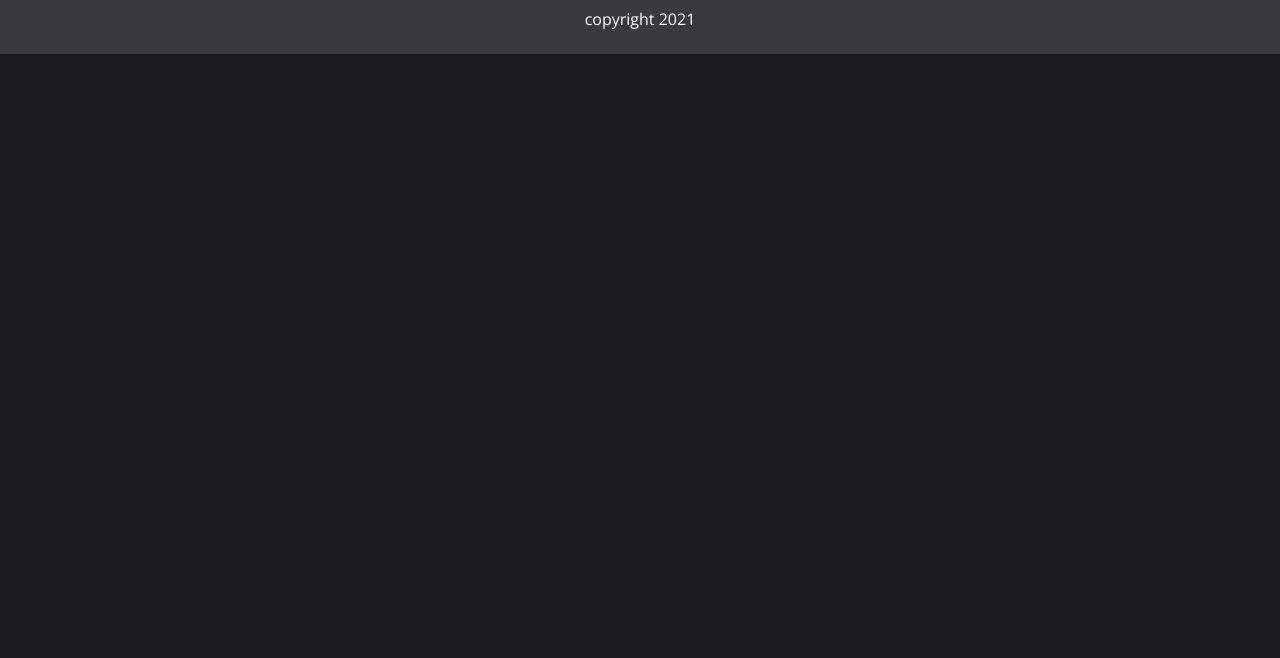
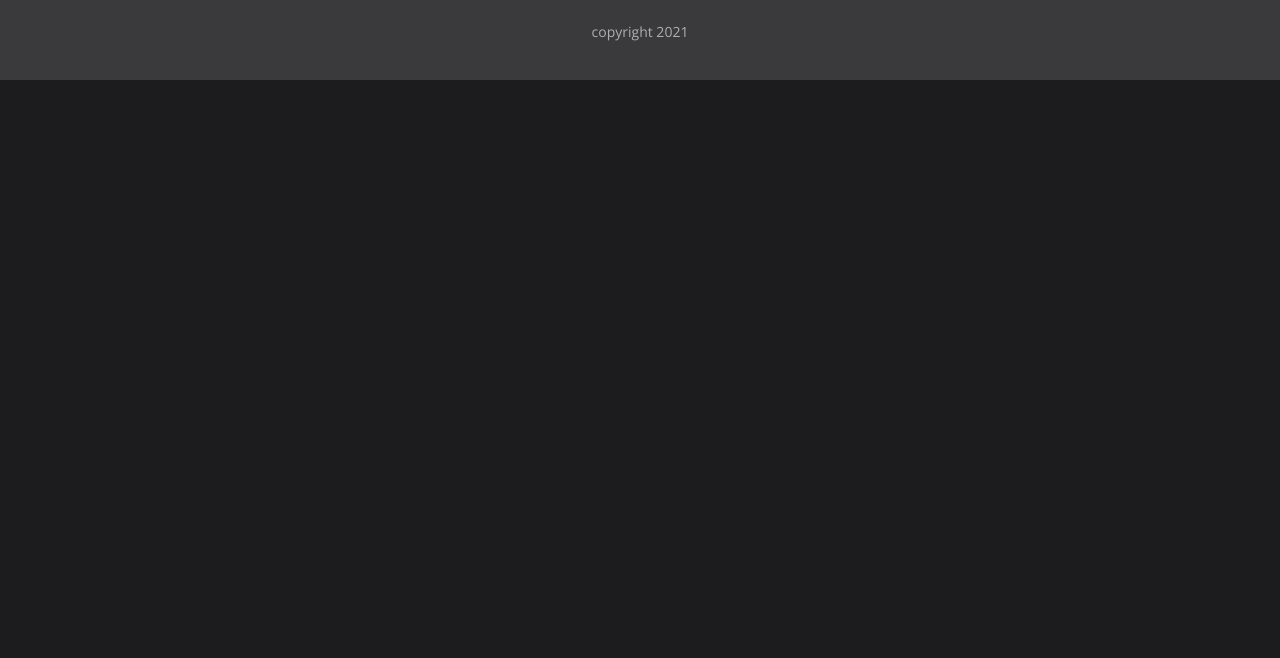
Before and after one commit to xenomech/MySpot, a Gatsby site: page / in a window 1280 px wide. Shown: the part 142-800 px from the top of the page. Built offline with nearby package versions, Linux system fonts and the light colour scheme; Gatsby itself is replaced by a stand-in of ours.

Commit message:
🎨 Added styles and colors from themes!

```diff
--- a/package.json
+++ b/package.json
@@ -18,6 +18,7 @@
     "@mdx-js/react": "^1.6.22",
     "babel-plugin-styled-components": "^1.12.0",
     "gatsby": "^3.2.1",
+    "gatsby-image": "^3.3.0",
     "gatsby-plugin-google-fonts": "^1.0.1",
     "gatsby-plugin-mdx": "^2.3.0",
     "gatsby-plugin-sharp": "^3.3.1",
--- /dev/null
+++ b/src/components/contents.js
@@ -0,0 +1,6 @@
+import React from "react"
+import { ContentWrapper } from "../styles"
+
+export const Content = ({ children }) => {
+  return <ContentWrapper>{children}</ContentWrapper>
+}
--- a/src/components/footer.js
+++ b/src/components/footer.js
@@ -1,9 +1,11 @@
 import React from "react"
-import { FooterWrapper } from "../styles"
+import { FooterWrapper, P } from "../styles"
 export const Footer = () => {
   return (
     <FooterWrapper>
-      <p>copyright 2021</p>
+      <P color="sysGrayLight2" size="xSmall">
+        copyright 2021
+      </P>
     </FooterWrapper>
   )
 }
--- a/src/components/index.js
+++ b/src/components/index.js
@@ -1,3 +1,4 @@
 export * from "./container"
 export * from "./nav"
 export * from "./footer"
+export * from "./contents"
--- /dev/null
+++ b/src/styles/Typography.js
@@ -0,0 +1,420 @@
+import styled from "styled-components"
+
+export const P = styled.p`
+  margin: ${props => (props.margin ? props.margin : 0)};
+  font-size: ${props => {
+    switch (props.size) {
+      case "xxSmall":
+        return ".25rem"
+      case "xSmall":
+        return ".875rem"
+      case "small":
+        return "1rem"
+      case "medium":
+        return "1.125rem"
+      case "large":
+        return "3rem"
+      case "xlarge":
+        return "4rem"
+      case "xxlarge":
+        return "6rem"
+      default:
+        return "1.125rem"
+    }
+  }};
+  line-height: 1rem;
+  padding: 1rem 0rem;
+  color: ${props => {
+    switch (props.color) {
+      case "sysGrayLight1":
+        return "rgb(142,142,147)"
+      case "sysGrayLight2":
+        return "rgb(174,174,178)"
+      case "sysGrayLight3":
+        return "rgb(199,199,204)"
+      case "sysGrayLight4":
+        return "rgb(209,209,214)"
+
+      case "sysGrayLight5":
+        return "rgb(229,229,234)"
+      case "sysGrayLight6":
+        return "rgb(242,242,247)"
+      //colours
+      case "sysBlueLight":
+        return "rgb(0,122,255)"
+      case "sysGreenLight":
+        return "rgb(52,199,89)"
+      case "sysIndigoLight":
+        return "rgb(88,86,214)"
+      case "sysOrangeLight":
+        return "rgb(255,149,0)"
+      case "sysPinkLight":
+        return "rgb(255,45,85)"
+      case "sysPurpleLight":
+        return "rgb(175,82,222)"
+      case "sysRedLight":
+        return "rgb(255,59,48)"
+      case "sysTealLight":
+        return "rgb(90,200,250)"
+      case "sysYellowLight":
+        return "rgb(255,204,0)"
+      //dark colours
+      //grays
+      case "sysGrayDark1":
+        return "rgb(142,142,147)"
+      case "sysGrayDark2":
+        return "rgb(99,99,102)"
+      case "sysGrayDark3":
+        return "rgb(72,72,74)"
+      case "sysGrayDark4":
+        return "rgb(58,58,60)"
+      case "sysGrayDark5":
+        return "rgb(44,44,46)"
+      case "sysGrayDark6":
+        return "rgb(28,28,30)"
+      //colours
+      case "sysBlueDark":
+        return "rgb(10,132,255)"
+      case "sysGreenDark":
+        return "rgb(48,209,88)"
+      case "sysIndigoDark":
+        return "rgb(94,92,230)"
+      case "sysOrangeDark":
+        return "rgb(255,159,10)"
+      case "sysPinkDark":
+        return "rgb(255,55,95)"
+      case "sysPurpleDark":
+        return "rgb(191,90,242)"
+      case "sysRedDark":
+        return "rgb(255,69,58)"
+      case "sysTealDark":
+        return "rgb(100,210,255)"
+      case "sysYellowDark":
+        return "rgb(255,214,10)"
+    }
+  }};
+  text-decoration: ${props =>
+    props.textdecoration ? props.textdecoration : "none"};
+  text-align: ${props => (props.textAlign ? props.textAlign : "left")};
+  font-weight: ${props => {
+    switch (props.weight) {
+      case "normal":
+        return 400
+      case "bold":
+        return 700
+      default:
+        return 400
+    }
+  }};
+`
+
+export const H1 = styled.h1`
+  color: ${props => {
+    switch (props.color) {
+      case "sysGrayLight1":
+        return "rgb(142,142,147)"
+      case "sysGrayLight2":
+        return "rgb(174,174,178)"
+      case "sysGrayLight3":
+        return "rgb(199,199,204)"
+      case "sysGrayLight4":
+        return "rgb(209,209,214)"
+
+      case "sysGrayLight5":
+        return "rgb(229,229,234)"
+      case "sysGrayLight6":
+        return "rgb(242,242,247)"
+      //colours
+      case "sysBlueLight":
+        return "rgb(0,122,255)"
+      case "sysGreenLight":
+        return "rgb(52,199,89)"
+      case "sysIndigoLight":
+        return "rgb(88,86,214)"
+      case "sysOrangeLight":
+        return "rgb(255,149,0)"
+      case "sysPinkLight":
+        return "rgb(255,45,85)"
+      case "sysPurpleLight":
+        return "rgb(175,82,222)"
+      case "sysRedLight":
+        return "rgb(255,59,48)"
+      case "sysTealLight":
+        return "rgb(90,200,250)"
+      case "sysYellowLight":
+        return "rgb(255,204,0)"
+      //dark colours
+      //grays
+      case "sysGrayDark1":
+        return "rgb(142,142,147)"
+      case "sysGrayDark2":
+        return "rgb(99,99,102)"
+      case "sysGrayDark3":
+        return "rgb(72,72,74)"
+      case "sysGrayDark4":
+        return "rgb(58,58,60)"
+      case "sysGrayDark5":
+        return "rgb(44,44,46)"
+      case "sysGrayDark6":
+        return "rgb(28,28,30)"
+      //colours
+      case "sysBlueDark":
+        return "rgb(10,132,255)"
+      case "sysGreenDark":
+        return "rgb(48,209,88)"
+      case "sysIndigoDark":
+        return "rgb(94,92,230)"
+      case "sysOrangeDark":
+        return "rgb(255,159,10)"
+      case "sysPinkDark":
+        return "rgb(255,55,95)"
+      case "sysPurpleDark":
+        return "rgb(191,90,242)"
+      case "sysRedDark":
+        return "rgb(255,69,58)"
+      case "sysTealDark":
+        return "rgb(100,210,255)"
+      case "sysYellowDark":
+        return "rgb(255,214,10)"
+    }
+  }};
+
+  font-size: 2.25;
+  line-height: 2;
+
+  text-align: ${props => (props.textAlign ? props.textAlign : "left")};
+  font-weight: 400;
+  margin: ${props => (props.margin ? props.margin : 0)};
+`
+
+export const H2 = styled.h2`
+  font-size: 1.5rem;
+  line-height: 1.5rem;
+  color: ${props => {
+    switch (props.color) {
+      case "sysGrayLight1":
+        return "rgb(142,142,147)"
+      case "sysGrayLight2":
+        return "rgb(174,174,178)"
+      case "sysGrayLight3":
+        return "rgb(199,199,204)"
+      case "sysGrayLight4":
+        return "rgb(209,209,214)"
+
+      case "sysGrayLight5":
+        return "rgb(229,229,234)"
+      case "sysGrayLight6":
+        return "rgb(242,242,247)"
+      //colours
+      case "sysBlueLight":
+        return "rgb(0,122,255)"
+      case "sysGreenLight":
+        return "rgb(52,199,89)"
+      case "sysIndigoLight":
+        return "rgb(88,86,214)"
+      case "sysOrangeLight":
+        return "rgb(255,149,0)"
+      case "sysPinkLight":
+        return "rgb(255,45,85)"
+      case "sysPurpleLight":
+        return "rgb(175,82,222)"
+      case "sysRedLight":
+        return "rgb(255,59,48)"
+      case "sysTealLight":
+        return "rgb(90,200,250)"
+      case "sysYellowLight":
+        return "rgb(255,204,0)"
+      //dark colours
+      //grays
+      case "sysGrayDark1":
+        return "rgb(142,142,147)"
+      case "sysGrayDark2":
+        return "rgb(99,99,102)"
+      case "sysGrayDark3":
+        return "rgb(72,72,74)"
+      case "sysGrayDark4":
+        return "rgb(58,58,60)"
+      case "sysGrayDark5":
+        return "rgb(44,44,46)"
+      case "sysGrayDark6":
+        return "rgb(28,28,30)"
+      //colours
+      case "sysBlueDark":
+        return "rgb(10,132,255)"
+      case "sysGreenDark":
+        return "rgb(48,209,88)"
+      case "sysIndigoDark":
+        return "rgb(94,92,230)"
+      case "sysOrangeDark":
+        return "rgb(255,159,10)"
+      case "sysPinkDark":
+        return "rgb(255,55,95)"
+      case "sysPurpleDark":
+        return "rgb(191,90,242)"
+      case "sysRedDark":
+        return "rgb(255,69,58)"
+      case "sysTealDark":
+        return "rgb(100,210,255)"
+      case "sysYellowDark":
+        return "rgb(255,214,10)"
+    }
+  }};
+
+  text-align: ${props => (props.textAlign ? props.textAlign : "left")};
+  font-weight: bold;
+  margin: ${props => (props.margin ? props.margin : 0)};
+`
+export const H3 = styled.h3`
+  font-size: 1.5rem;
+  line-height: 1.5rem;
+  color: ${props => {
+    switch (props.color) {
+      case "sysGrayLight1":
+        return "rgb(142,142,147)"
+      case "sysGrayLight2":
+        return "rgb(174,174,178)"
+      case "sysGrayLight3":
+        return "rgb(199,199,204)"
+      case "sysGrayLight4":
+        return "rgb(209,209,214)"
+
+      case "sysGrayLight5":
+        return "rgb(229,229,234)"
+      case "sysGrayLight6":
+        return "rgb(242,242,247)"
+      //colours
+      case "sysBlueLight":
+        return "rgb(0,122,255)"
+      case "sysGreenLight":
+        return "rgb(52,199,89)"
+      case "sysIndigoLight":
+        return "rgb(88,86,214)"
+      case "sysOrangeLight":
+        return "rgb(255,149,0)"
+      case "sysPinkLight":
+        return "rgb(255,45,85)"
+      case "sysPurpleLight":
+        return "rgb(175,82,222)"
+      case "sysRedLight":
+        return "rgb(255,59,48)"
+      case "sysTealLight":
+        return "rgb(90,200,250)"
+      case "sysYellowLight":
+        return "rgb(255,204,0)"
+      //dark colours
+      //grays
+      case "sysGrayDark1":
+        return "rgb(142,142,147)"
+      case "sysGrayDark2":
+        return "rgb(99,99,102)"
+      case "sysGrayDark3":
+        return "rgb(72,72,74)"
+      case "sysGrayDark4":
+        return "rgb(58,58,60)"
+      case "sysGrayDark5":
+        return "rgb(44,44,46)"
+      case "sysGrayDark6":
+        return "rgb(28,28,30)"
+      //colours
+      case "sysBlueDark":
+        return "rgb(10,132,255)"
+      case "sysGreenDark":
+        return "rgb(48,209,88)"
+      case "sysIndigoDark":
+        return "rgb(94,92,230)"
+      case "sysOrangeDark":
+        return "rgb(255,159,10)"
+      case "sysPinkDark":
+        return "rgb(255,55,95)"
+      case "sysPurpleDark":
+        return "rgb(191,90,242)"
+      case "sysRedDark":
+        return "rgb(255,69,58)"
+      case "sysTealDark":
+        return "rgb(100,210,255)"
+      case "sysYellowDark":
+        return "rgb(255,214,10)"
+    }
+  }};
+
+  text-align: ${props => (props.textAlign ? props.textAlign : "left")};
+  font-weight: 400;
+  margin: ${props => (props.margin ? props.margin : 0)};
+`
+export const A = styled.a`
+  color: ${props => {
+    switch (props.color) {
+      case "sysGrayLight1":
+        return "rgb(142,142,147)"
+      case "sysGrayLight2":
+        return "rgb(174,174,178)"
+      case "sysGrayLight3":
+        return "rgb(199,199,204)"
+      case "sysGrayLight4":
+        return "rgb(209,209,214)"
+
+      case "sysGrayLight5":
+        return "rgb(229,229,234)"
+      case "sysGrayLight6":
+        return "rgb(242,242,247)"
+      //colours
+      case "sysBlueLight":
+        return "rgb(0,122,255)"
+      case "sysGreenLight":
+        return "rgb(52,199,89)"
+      case "sysIndigoLight":
+        return "rgb(88,86,214)"
+      case "sysOrangeLight":
+        return "rgb(255,149,0)"
+      case "sysPinkLight":
+        return "rgb(255,45,85)"
+      case "sysPurpleLight":
+        return "rgb(175,82,222)"
+      case "sysRedLight":
+        return "rgb(255,59,48)"
+      case "sysTealLight":
+        return "rgb(90,200,250)"
+      case "sysYellowLight":
+        return "rgb(255,204,0)"
+      //dark colours
+      //grays
+      case "sysGrayDark1":
+        return "rgb(142,142,147)"
+      case "sysGrayDark2":
+        return "rgb(99,99,102)"
+      case "sysGrayDark3":
+        return "rgb(72,72,74)"
+      case "sysGrayDark4":
+        return "rgb(58,58,60)"
+      case "sysGrayDark5":
+        return "rgb(44,44,46)"
+      case "sysGrayDark6":
+        return "rgb(28,28,30)"
+      //colours
+      case "sysBlueDark":
+        return "rgb(10,132,255)"
+      case "sysGreenDark":
+        return "rgb(48,209,88)"
+      case "sysIndigoDark":
+        return "rgb(94,92,230)"
+      case "sysOrangeDark":
+        return "rgb(255,159,10)"
+      case "sysPinkDark":
+        return "rgb(255,55,95)"
+      case "sysPurpleDark":
+        return "rgb(191,90,242)"
+      case "sysRedDark":
+        return "rgb(255,69,58)"
+      case "sysTealDark":
+        return "rgb(100,210,255)"
+      case "sysYellowDark":
+        return "rgb(255,214,10)"
+    }
+  }};
+
+  text-decoration: none;
+  &:hover,
+  &:focus {
+    text-decoration: underline;
+  }
+`
--- /dev/null
+++ b/src/styles/contentsWraper.js
@@ -0,0 +1,16 @@
+import styled from "styled-components"
+
+export const ContentWrapper = styled.main`
+  padding: 3rem 7rem;
+  margin: 0.5rem 7rem;
+  font-size: 1.25rem;
+  background-color: green;
+  @media only screen and (max-width: 65rem) {
+    padding: 0.5rem;
+    margin: 0.5rem;
+  }
+  @media only screen and (max-width: 50rem) {
+    padding: 0.5rem;
+    margin: 0.5rem;
+  }
+`
--- a/src/styles/index.js
+++ b/src/styles/index.js
@@ -1,3 +1,5 @@
 export * from "./containerWrapper"
 export * from "./navWrapper"
 export * from "./footerWrapper"
+export * from "./contentsWraper"
+export * from "./Typography"
```
Also changed, not shown: 1 other file.
